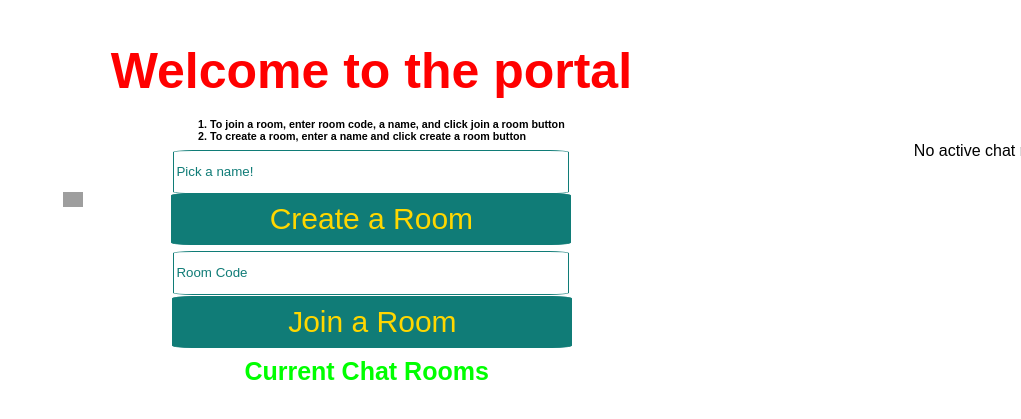
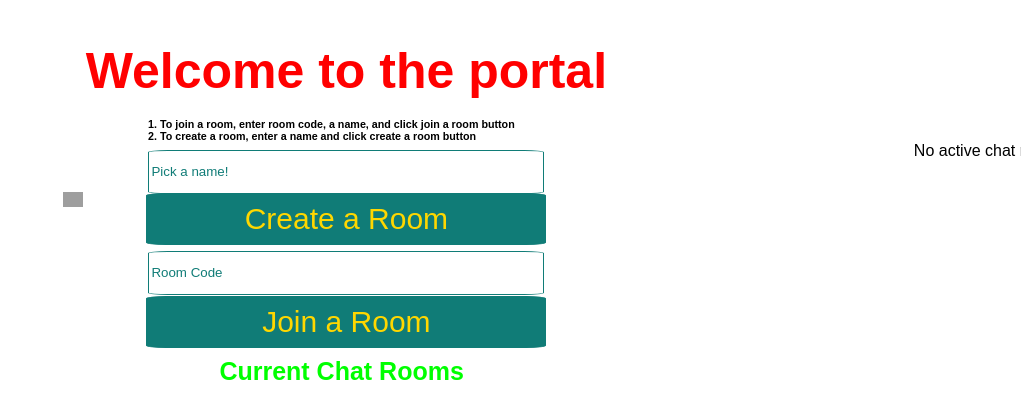
Before and after one commit to jarvisluke416/FIASKCHAT, a Flask app: page / in a window 1400 px wide; the page is wider, and only the part inside the window is pictured. Shown: the top 419 px of that part, without its empty margins (379-1400 px from the left). Run offline with Flask 3, Linux system fonts and the light colour scheme; some libraries are stand-ins or nearby versions; some web fonts are replaced; grey boxes are pictures that could not be loaded.

Commit message:
Update style.css

```diff
--- a/static/css/style.css
+++ b/static/css/style.css
@@ -87,7 +87,7 @@ p {
 
 .pick {
   position: relative;
-  left: 200px;
+  left: 175px;
   bottom: 77px;
   width: 390px;
   height: 40px;
@@ -97,7 +97,7 @@ p {
 
 .roomcode {
   position: relative;
-  left: 400px;
+  left: 375px;
   bottom: 30px;
   width: 390px;
   height: 40px;
@@ -109,7 +109,7 @@ p {
 .createbtn {
   font-size: 30px;
   position: relative;
-  left: 200px;
+  left: 175px;
   bottom: 150px;
   width: 400px;
   padding: 1%;
@@ -122,7 +122,7 @@ p {
 .joinbtn {
   font-size: 30px;
   position: relative;
-  left: 3px;
+  right: 23px;
   width: 400px;
   top: 15px;
   padding: 1%;
@@ -147,31 +147,32 @@ p {
 
 #user-list {
   position: relative;
-  right: 200px;
-  top: 40px;
+  top: 50px;
+  right: 275px;
   list-style-type: none;
 }
 
+ .users {
+  position: relative;
+  right: 125px;
+  bottom: 275px;
+  visibility: visible;
+  font-size: 30px; /* Adjust font size if it's too small */
+}
+
+
 .rules {
   position: relative;
-  left: 210px;
+  left: 160px;
   bottom: 50px;
 }
 
 .current {
   position: relative;
   top: 170px;
-  right: 325px; /* Adjust the value as needed to move it to the left */
+  right: 350px; /* Adjust the value as needed to move it to the left */
   color: lime;
   font-size: 25px;
-}
-
-.roomlist {
-  position: relative;
-  right: 580px;
-  top: 200px;
-  list-style-type: none;
-
 }
 
 .code {
@@ -207,7 +225,7 @@ label {
 
 h1 {
   position: relative;
-  left: 200px;
+  left: 175px;
   font-size: 50px;
   color: red;
 }
```
Also changed, not shown: other parts of static/css/style.css (+42 -14 lines).
